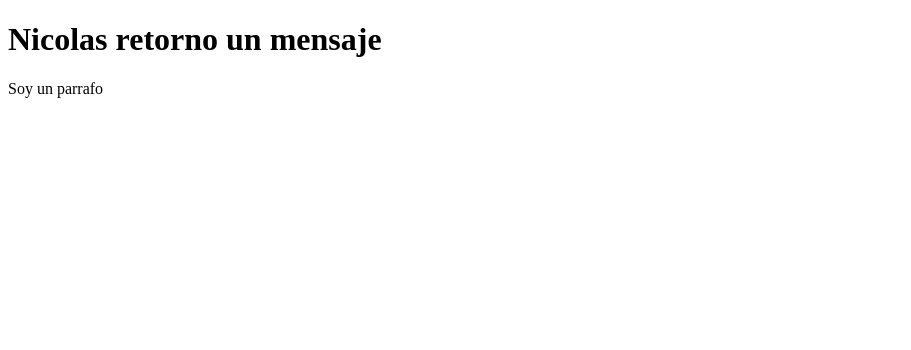
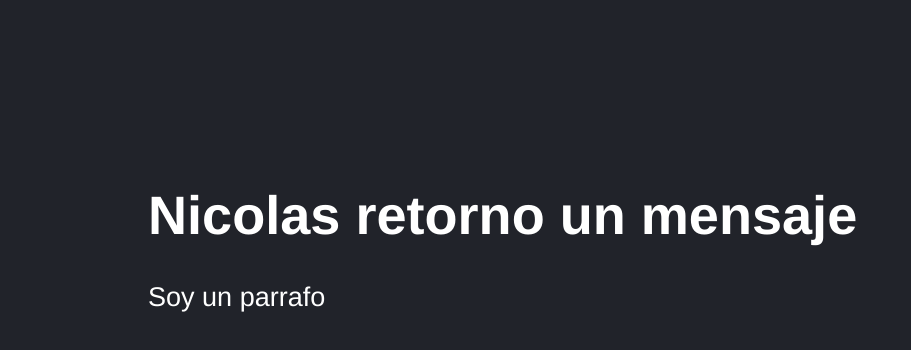
Before and after one commit to nicovalbuena2011/react, a React (Vite) app in the folder hola mundo/: page / in a window 1280 px wide. Shown: the top 350 px of the page, without its empty margins (0-911 px from the left). Built offline with nearby package versions, Linux system fonts and the light colour scheme.

Commit message:
poner estilos

```diff
--- a/hola mundo/src/main.jsx
+++ b/hola mundo/src/main.jsx
@@ -1,7 +1,7 @@
 import React from 'react'
 import  ReactDOM  from 'react-dom/client'
 import { App } from './HelloWorldApp'
-
+import './styles.css'
 
 
 ReactDOM.createRoot( document.getElementById('root') ).render(
--- /dev/null
+++ b/hola mundo/src/styles.css
@@ -0,0 +1,7 @@
+html, body {
+    background-color: #21232a;
+    color: white;
+    font-family: Helvetica, Arial , sans-serif;
+    font-size: 1.3rem;
+    padding: 70px;
+}
```
